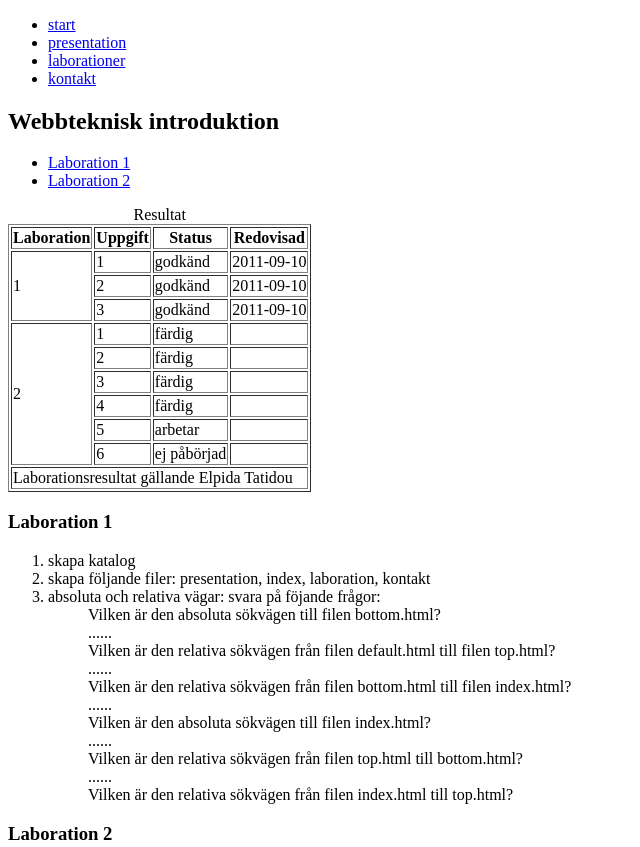
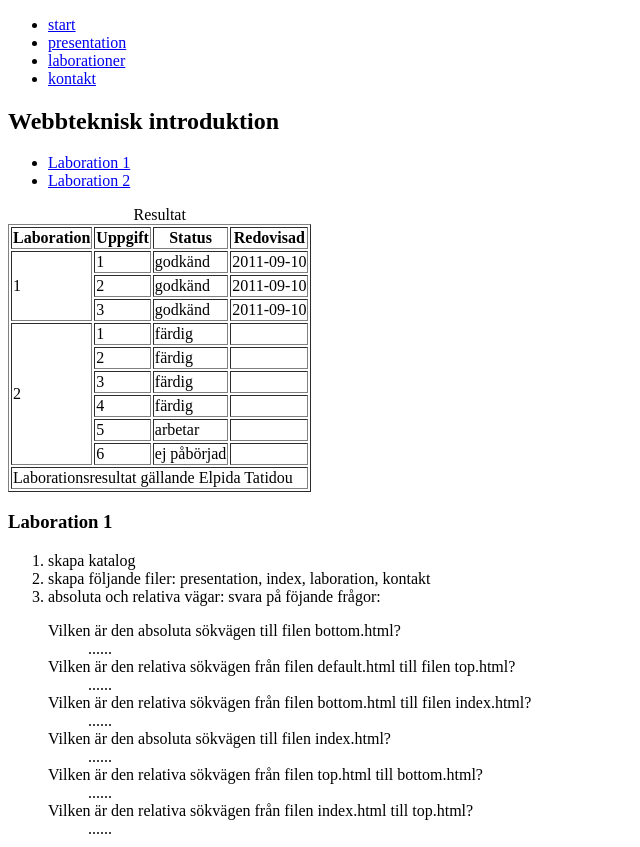
Before and after one commit to et222fj/ID450_et22fj, a plain HTML site: page pages/laborationer.html in a window 1280 px wide. Shown: the part 105-952 px from the top of the page, without its empty margins (0-640 px from the left). Drawn offline with Linux system fonts and the light colour scheme.

Commit message:
fixat fel

```diff
--- a/pages/laborationer.html
+++ b/pages/laborationer.html
@@ -26,8 +26,9 @@
 </ul>
 
    <Table border="1">
-   <thead>
+
        <caption> Resultat</caption>
+    <thead>
        <tr>
        <th> Laboration </th>
        <th> Uppgift </th>
@@ -114,37 +115,36 @@
     <li> skapa katalog</li>
     <li> skapa följande filer: presentation, index, laboration, kontakt</li>
     <li> absoluta och relativa vägar: svara på föjande frågor:
-        <dt>
-        <dd> Vilken är den absoluta sökvägen till filen bottom.html?</dd>
+        <dl>
+        <dt> Vilken är den absoluta sökvägen till filen bottom.html?</dt>
         <dd> ......</dd>
-        <dd> Vilken är den relativa sökvägen från filen default.html till filen top.html?</dd>
+        <dt> Vilken är den relativa sökvägen från filen default.html till filen top.html?</dt>
         <dd> ......</dd>
-        <dd>Vilken är den relativa sökvägen från filen bottom.html till filen index.html?</dd>
+        <dt>Vilken är den relativa sökvägen från filen bottom.html till filen index.html?</dt>
         <dd> ......</dd>
-        <dd> Vilken är den absoluta sökvägen till filen index.html?</dd>
+        <dt> Vilken är den absoluta sökvägen till filen index.html?</dt>
         <dd> ......</dd>
-        <dd> Vilken är den relativa sökvägen från filen top.html till bottom.html?</dd>
+        <dt> Vilken är den relativa sökvägen från filen top.html till bottom.html?</dt>
         <dd> ......</dd>
-        <dd> Vilken är den relativa sökvägen från filen index.html till top.html?</dd>
+        <dt> Vilken är den relativa sökvägen från filen index.html till top.html?</dt>
+        <dd> ......</dd>
         </dl>
     </li>
 </ol>
 <h3 id="laboration2"> Laboration 2</h3>
 <ol>
-    <li>länkar och listor</li>
-
+    <li>länkar och listor
     <ul>
     <li><a href="http://www.tasteline.com">tasteline</a></li>
     <li><a href="http://www.recept.nu">recept.nu</a> </li>
     <li><a href="http://www.netflix.com"> netflix </a></li>
-    </ul>
+
 
     <li>bilder </li>
-
-    <ul>
     <li><a href="presentation.html#elpidasbild"> Se självporträtt </a></li>
-    </ul>
 
     <li> video</li>
     <li> tabell</li>
+    </ul>
+
 </ol>
```
